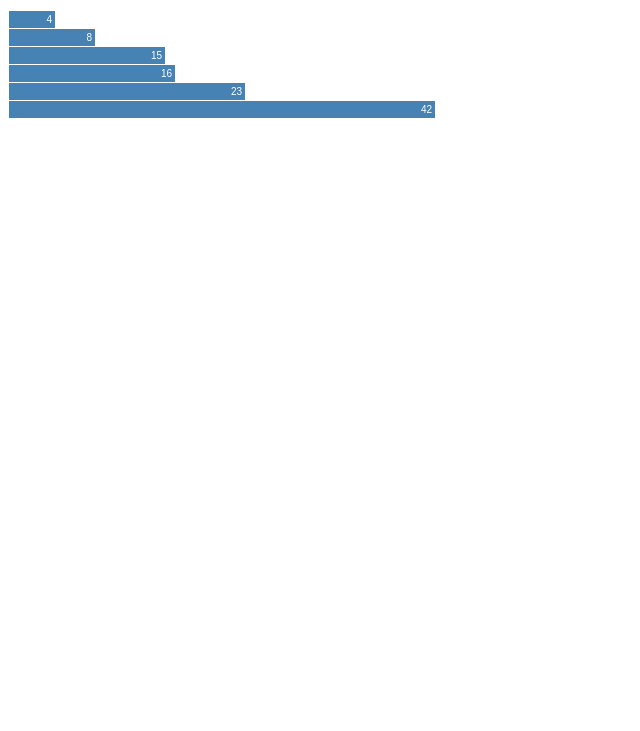
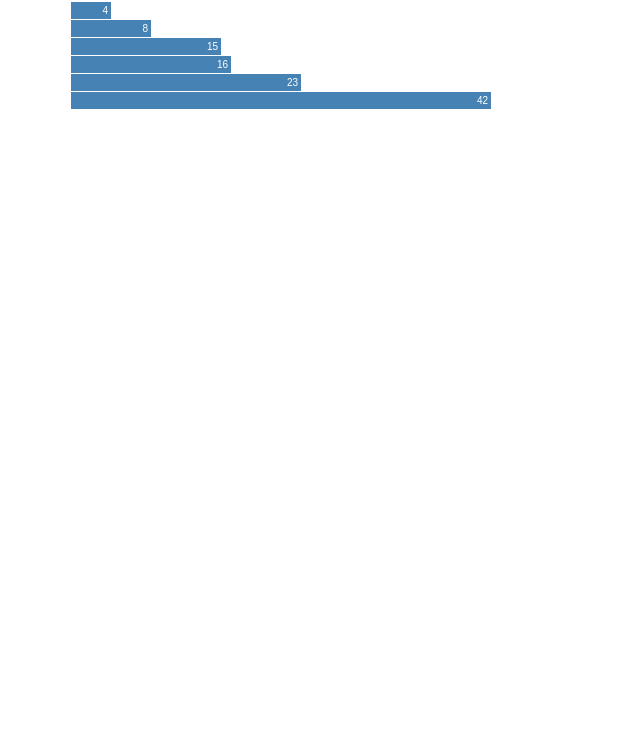
Before and after one commit to bAmrish/d3Demo, a website: page index.html in a window 1280 px wide. Shown: the part 69-800 px from the top of the page, without its empty margins (0-640 px from the left). Drawn offline with nearby package versions, Linux system fonts and the light colour scheme.

Commit message:
Using bootstrap for layout

```diff
--- a/bower.json
+++ b/bower.json
@@ -21,6 +21,7 @@
     "tests"
   ],
   "dependencies": {
-    "d3": "~3.4.6"
+    "d3": "~3.4.6",
+    "bootstrap": "~3.1.1"
   }
 }
--- a/index.html
+++ b/index.html
@@ -1,14 +1,26 @@
 <!DOCTYPE html>
-<html>
+<html lang="en">
 <head>
+	<meta charset="utf-8">
+	<meta http-equiv="X-UA-Compatible" content="IE=edge">
+	<meta name="viewport" content="width=device-width, initial-scale=1">
 	<title>D3 DEMO</title>
 	<link rel="stylesheet" type="text/css" href="styles/main.css">
+	<link rel="stylesheet" type="text/css" href="bower_components/bootstrap/dist/css/bootstrap.min.css">
+	<link rel="stylesheet" type="text/css" href="bower_components/bootstrap/dist/css/bootstrap-theme.min.css">
 </head>
 <body>
-	<h1> D3 Demo</h1>
+	<div class="container">
+		<h1> D3 Demo</h1>
+		<div class="row">
+			<div class="col-md-12">
+				<div class="chart"></div>
+			</div>
+		</div>
+	</div>
 
-	<div class="chart"></div>
-
+	<script src="bower_components/jquery/dist/jquery.min.js"  charset="utf-8"></script>
+	<script src="bower_components/bootstrap/dist/js/bootstrap.min.js"  charset="utf-8"></script>
 	<script src="bower_components/d3/d3.js"  charset="utf-8"></script>
 	<script src="scripts/d3demo.js" charset="utf-8"></script>
 </body>
--- a/scripts/d3demo.js
+++ b/scripts/d3demo.js
@@ -1,5 +1,4 @@
 window.addEventListener('load', function(){
-	console.log(d3)
 	var data = [4, 8, 15, 16, 23, 42];
 
 	d3.select("div.chart")
```
